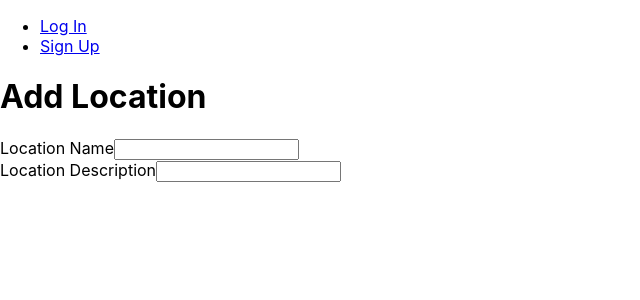
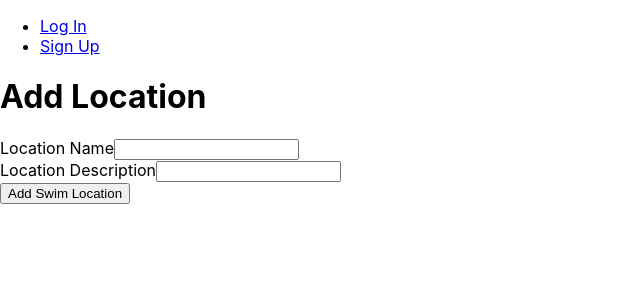
Before and after one commit to vanessa-konynenbelt/pilot-front-end, a React (Create React App) app: page /add-location in a window 1280 px wide. Shown: the top 300 px of the page, without its empty margins (0-640 px from the left). Built offline with nearby package versions, Linux system fonts and the light colour scheme; no server answers.

Commit message:
complete front end for add location page

```diff
--- a/src/pages/AddLocation/AddLocation.jsx
+++ b/src/pages/AddLocation/AddLocation.jsx
@@ -1,15 +1,34 @@
-import { useState } from "react"
+
+import { useState, useRef, useEffect } from "react"
 
 function AddLocation(props) {
+  const formElement = useRef()
+  const [validForm, setValidForm] = useState(false)
   const [formData, setFormData] = useState({
 		name: '',
 		description: '',
 	})
 
+  useEffect(()=> {
+    formElement.current.checkValidity() ? setValidForm(true) : setValidForm(false)
+  }, [formData])
+
+  const handleChange = evt => {
+  setFormData({ ...formData, [evt.target.name]: evt.target.value })
+  }
+
+  const handleSubmit = evt => {
+    evt.preventDefault()
+    const locationFormData = new FormData()
+    locationFormData.append('name', formData.name)
+    locationFormData.append('description', formData.description)
+    //props.handleAddPuppy(puppyFormData)
+  }
+
 	return (
 		<>
 			<h1>Add Location</h1>
-			<form autoComplete="off">
+			<form autoComplete="off" ref={formElement} onSubmit={handleSubmit}>
 				<div className="form-group mb-3">
 					<label htmlFor="name-input" className="form-label">
 						Location Name
@@ -20,6 +39,7 @@ function AddLocation(props) {
 						id="name-input"
 						name="name"
             value={formData.name}
+            onChange={handleChange}
 					/>
 				</div>
 				<div className="form-group mb-3">
@@ -32,8 +52,16 @@ function AddLocation(props) {
 						id="description-input"
 						name="description"
             value={formData.description}
+            onChange={handleChange}
 					/>
 				</div>
+        <button
+						type="submit"
+						className="btn btn-primary btn-fluid"
+						disabled={!validForm}
+					>
+						Add Swim Location
+					</button>
 			</form>
 		</>
 	)
```
